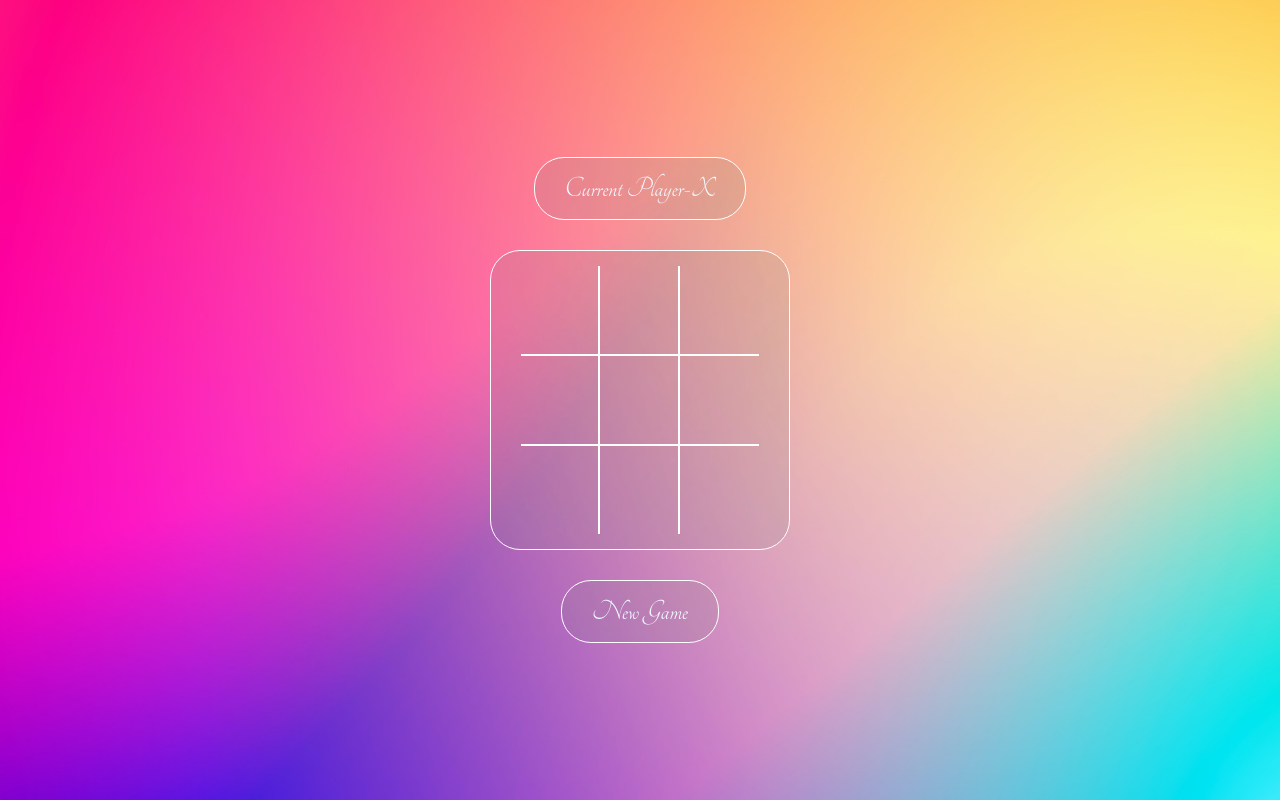
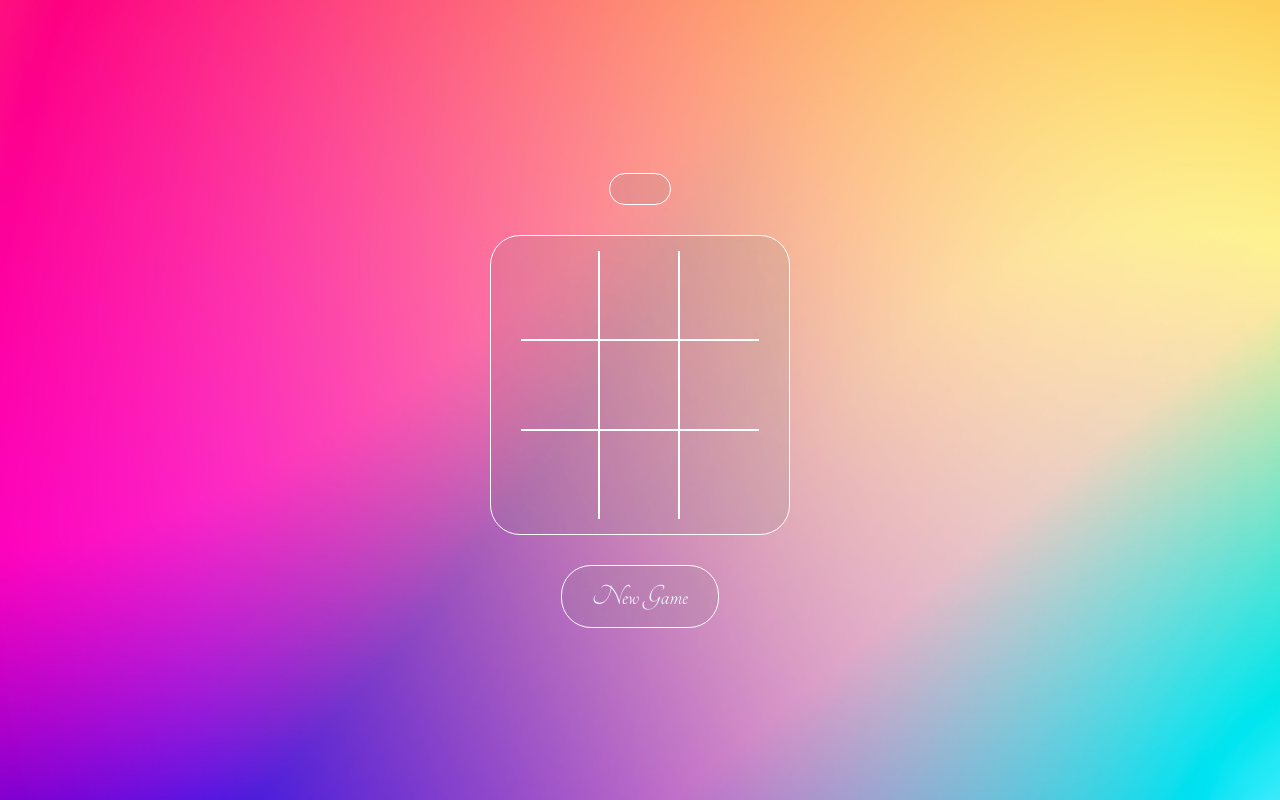
Before and after one commit to jaishruti/L-game, a plain HTML site: page index.html in a window 1280 px wide. Drawn offline with Linux system fonts and the light colour scheme.

```diff
--- a/index.html
+++ b/index.html
@@ -12,7 +12,7 @@
   </head>
   <body>
     <div class="wrapper">
-      <div class="game-info bg">Current Player-X</div>
+      <div class="game-info bg"></div>
 
       <div class="game bg">
         <div class="box box1"></div>
```
